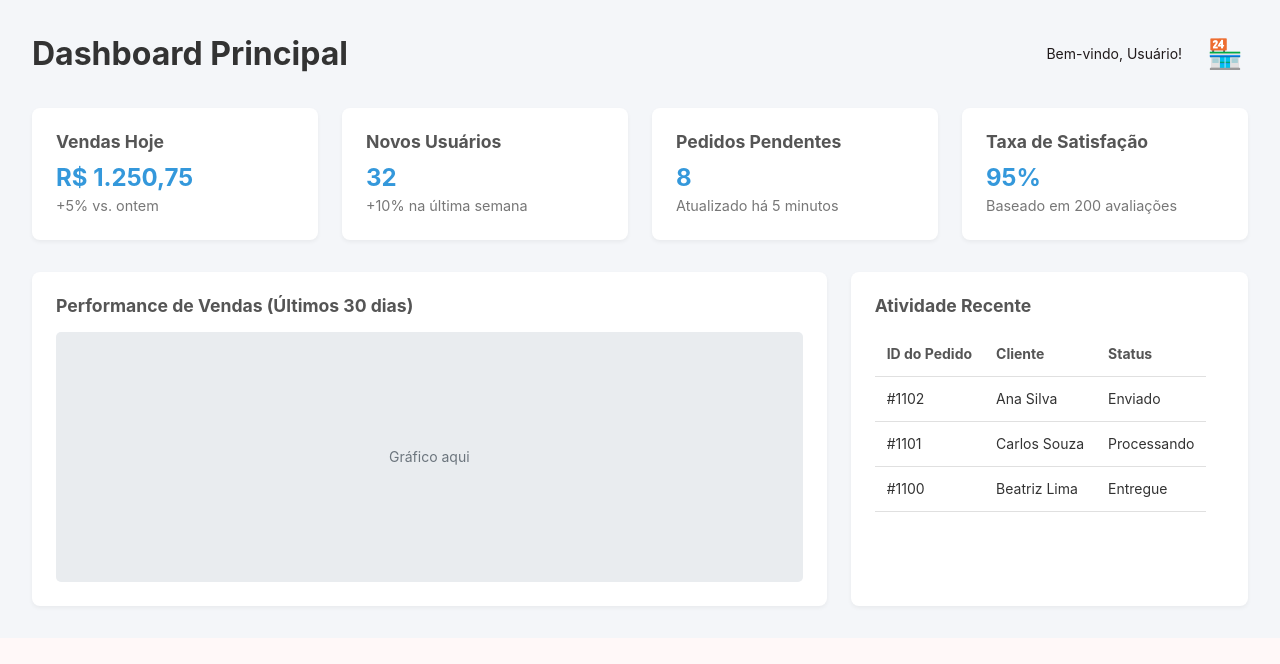
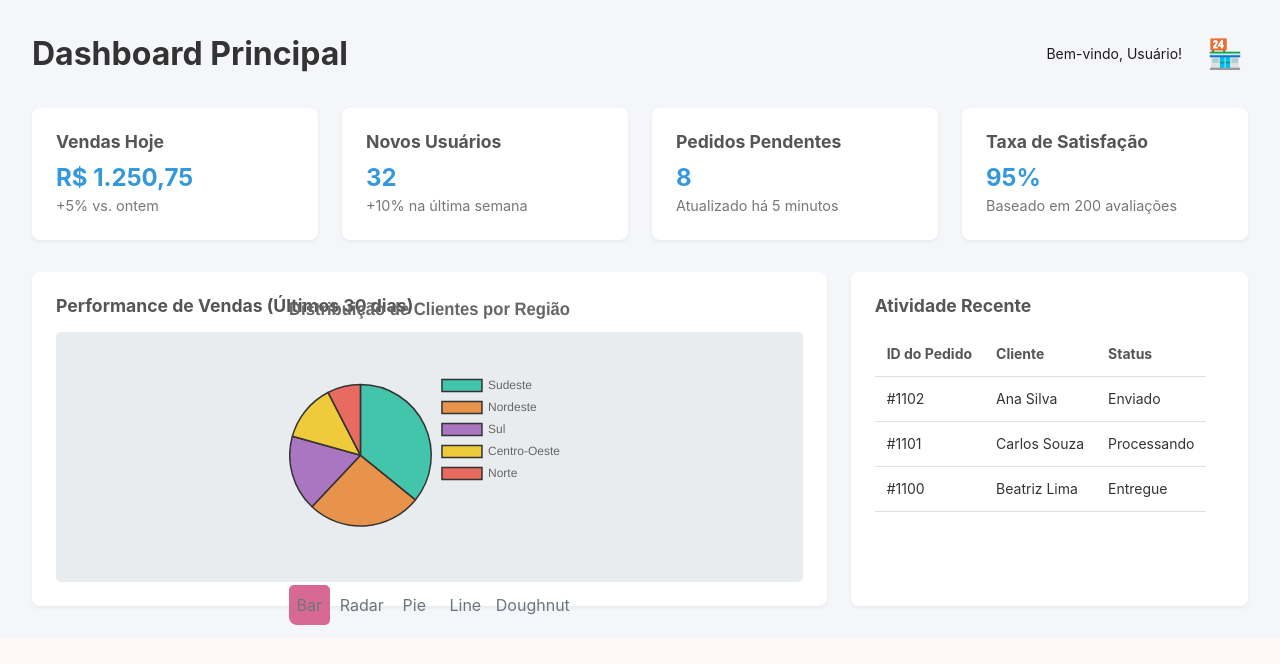
Before and after one commit to Guiiima/cart-guardian-saas-frontend, an Angular app: page / in a window 1280 px wide. Shown: the top 664 px of the page. Built offline with nearby package versions, Linux system fonts and the light colour scheme.

Commit message:
grafico adicionado

```diff
--- a/package.json
+++ b/package.json
@@ -31,6 +31,7 @@
     "@angular/platform-server": "^20.0.0",
     "@angular/router": "^20.0.0",
     "@angular/ssr": "^20.0.5",
+    "chart.js": "^4.5.0",
     "express": "^5.1.0",
     "rxjs": "~7.8.0",
     "tslib": "^2.3.0",
@@ -40,6 +41,7 @@
     "@angular/build": "^20.0.5",
     "@angular/cli": "^20.0.5",
     "@angular/compiler-cli": "^20.0.0",
+    "@types/chart.js": "^2.9.41",
     "@types/express": "^5.0.1",
     "@types/jasmine": "~5.1.0",
     "@types/node": "^20.17.19",
--- /dev/null
+++ b/src/app/components/chart-component/chart-component.html
@@ -0,0 +1,12 @@
+<div class="grafico-container">
+  <canvas id="meuGrafico"></canvas>
+  <div class="container-types">
+
+    <ul class="grafico-tipos">
+      <li *ngFor="let tipo of ['bar', 'radar', 'pie', 'line', 'doughnut']"
+        [ngClass]="{'selected': selectedType === tipo}" (click)="mudarTipoGrafico(tipo)">
+        {{ tipo | titlecase }}
+      </li>
+    </ul>
+  </div>
+</div>
--- /dev/null
+++ b/src/app/components/chart-component/chart-component.scss
@@ -0,0 +1,49 @@
+.grafico-container {
+    display: flex;
+    justify-content: left;
+    align-items: center;
+    position: relative;
+    overflow: hidden;
+    flex-direction: column;
+    border-radius: 8px;
+}
+
+#meuGrafico {
+    max-width: 100%;
+    max-height: 281px;
+}
+.container-types {
+    display: flex;
+    width: 100%;
+}
+
+.grafico-tipos {
+    display: flex;
+    gap: 10px;
+    width: 100%;
+    padding-top: 15px;
+    list-style-type: none;
+    margin: 0;
+    justify-content: center;
+}
+
+.grafico-tipos li {
+    cursor: pointer;
+    background-color: var(--cor-preto-azulado);
+    border-radius: 5px;
+    color: var(--cor-branco);
+    transition: background-color 0.3s;
+    font-size: clamp(12px, 2vw, 16px);
+    flex-grow: 1;
+    flex-basis: clamp(80px, 15%, 120px);
+    text-align: center;
+    height: clamp(30px, 4vw, 40px);
+    display: flex;
+    align-items: center;
+    justify-content: center;
+}
+
+.grafico-tipos li:hover,
+.grafico-tipos li.selected {
+    background-color: #D86894;
+}
--- /dev/null
+++ b/src/app/components/chart-component/chart-component.ts
@@ -0,0 +1,151 @@
+import { CommonModule } from '@angular/common';
+import { Component, AfterViewInit, Input, Output, EventEmitter, OnChanges, SimpleChanges } from '@angular/core';
+import {
+  Chart,
+  LinearScale,
+  BarElement,
+  CategoryScale,
+  Title,
+  Tooltip,
+  Legend,
+  BarController,
+  PointElement,
+  LineElement,
+  LineController,
+  ArcElement,
+  RadialLinearScale,
+  PieController,
+  DoughnutController,
+  RadarController
+} from 'chart.js';
+
+export interface AppChartData {
+  labels: string[];
+  datasets: any[];
+}
+
+@Component({
+  selector: 'app-chart-component',
+  standalone: true,
+  imports: [CommonModule],
+  templateUrl: './chart-component.html',
+  styleUrls: ['./chart-component.scss']
+})
+export class ChartComponentComponent implements AfterViewInit, OnChanges {
+  @Input() chartType: 'bar' | 'radar' | 'pie' | 'line' | 'doughnut' = 'bar';
+  @Input() chartData: AppChartData = { labels: [], datasets: [] };
+  @Input() chartTitle: string = 'Meu Gráfico';
+  @Input() valuePrefix: string = '';
+  @Input() valueSuffix: string = '';
+
+  @Output() onChartClick = new EventEmitter<{ label: string; value: number; index: number }>();
+
+  public selectedType: string;
+
+  private chart!: Chart;
+
+  constructor() {
+    this.selectedType = this.chartType;
+    Chart.register(
+      LinearScale, BarElement, CategoryScale, Title, Tooltip, Legend, BarController,
+      PointElement, LineElement, LineController, ArcElement, RadialLinearScale,
+      PieController, DoughnutController, RadarController
+    );
+  }
+
+  ngAfterViewInit() {
+    if (typeof window !== 'undefined') {
+      this.createChart();
+    }
+  }
+
+  ngOnChanges(changes: SimpleChanges): void {
+    if (this.chart && (changes['chartData'] || changes['chartType'])) {
+      this.selectedType = this.chartType;
+      this.createChart();
+    }
+  }
+
+  mudarTipoGrafico(type: string) {
+    if (type && ['bar', 'radar', 'pie', 'line', 'doughnut'].includes(type)) {
+      this.chartType = type as 'bar' | 'radar' | 'pie' | 'line' | 'doughnut';
+      this.selectedType = type;
+      this.createChart();
+    }
+  }
+
+  createChart() {
+    if (this.chart) {
+      this.chart.destroy();
+    }
+    const processedData = this.processChartData(this.chartData);
+    const chartConfig = this.getChartConfig(processedData);
+    this.chart = new Chart('meuGrafico', chartConfig);
+  }
+
+  private processChartData(data: AppChartData): AppChartData {
+    const genericColors = this.getGenericColors(data.labels.length);
+    data.datasets.forEach(dataset => {
+      dataset.backgroundColor = dataset.backgroundColor || genericColors;
+      dataset.borderColor = dataset.borderColor || '#333';
+      dataset.borderWidth = dataset.borderWidth ?? 1.5;
+    });
+    return data;
+  }
+
+  private getChartConfig(data: AppChartData): any {
+    const commonOptions = {
+      responsive: true,
+      maintainAspectRatio: false,
+      plugins: {
+        title: {
+          display: true,
+          text: this.chartTitle,
+          font: { size: 18, weight: 'bold' },
+          padding: { top: 10, bottom: 20 }
+        },
+        legend: { display: true, position: 'top' as const },
+        tooltip: {
+          callbacks: {
+            label: (context: any) => {
+              const value = context.raw.toLocaleString('pt-BR');
+              return `${this.valuePrefix}${value}${this.valueSuffix}`;
+            }
+          }
+        }
+      },
+      onClick: (event: any, elements: any[]) => {
+        if (elements.length > 0) {
+          const element = elements[0];
+          const index = element.index;
+          const label = data.labels[index];
+          const value = data.datasets[element.datasetIndex].data[index];
+          this.onChartClick.emit({ label, value, index });
+        }
+      }
+    };
+
+    switch (this.chartType) {
+      case 'bar':
+      case 'line':
+        return { type: this.chartType, data, options: { ...commonOptions, scales: { y: { beginAtZero: true } } } };
+      case 'pie':
+      case 'doughnut':
+        return { type: this.chartType, data, options: { ...commonOptions, plugins: { ...commonOptions.plugins, legend: { position: 'right' as const } } } };
+      case 'radar':
+        return { type: 'radar', data, options: commonOptions };
+      default:
+        throw new Error(`Tipo de gráfico não suportado: ${this.chartType}`);
+    }
+  }
+
+  private getGenericColors(count: number): string[] {
+    const colors = [
+      'rgba(52, 152, 219, 0.7)', 'rgba(46, 204, 113, 0.7)',
+      'rgba(231, 76, 60, 0.7)', 'rgba(241, 196, 15, 0.7)',
+      'rgba(155, 89, 182, 0.7)', 'rgba(26, 188, 156, 0.7)',
+      'rgba(230, 126, 34, 0.7)', 'rgba(52, 73, 94, 0.7)',
+    ];
+    return Array.from({ length: count }, (_, i) => colors[i % colors.length]);
+  }
+}
--- a/src/app/components/dashboard/dashboard.html
+++ b/src/app/components/dashboard/dashboard.html
@@ -70,7 +70,9 @@
       <div class="card chart-container">
         <h2>Performance de Vendas (Últimos 30 dias)</h2>
         <div class="placeholder-chart">
-          Gráfico aqui
+          <app-chart-component [chartType]="'pie'" [chartTitle]="'Distribuição de Clientes por Região'"
+            [chartData]="dadosDeClientes" [valueSuffix]="' clientes'">
+          </app-chart-component>
         </div>
       </div>
       <div class="card activity-table">
--- a/src/app/components/dashboard/dashboard.ts
+++ b/src/app/components/dashboard/dashboard.ts
@@ -2,10 +2,12 @@ import { CommonModule } from '@angular/common';
 import { Component, ElementRef, HostListener, Output, EventEmitter } from '@angular/core';
 import { MatDialog } from '@angular/material/dialog';
 import { Setting } from '../setting/setting';
+import { ChartData } from 'chart.js';
+import { AppChartData, ChartComponentComponent } from "../chart-component/chart-component";
 
 @Component({
   selector: 'app-dashboard',
-  imports: [CommonModule],
+  imports: [CommonModule, ChartComponentComponent],
   templateUrl: './dashboard.html',
   styleUrl: './dashboard.scss'
 })
@@ -25,6 +27,21 @@ export class Dashboard {
       data: { mensagem: 'Olá do pai!' }
     });
   }
+    public dadosDeClientes: AppChartData = {
+    labels: ['Sudeste', 'Nordeste', 'Sul', 'Centro-Oeste', 'Norte'],
+    datasets: [{
+      label: 'Clientes por Região',
+      data: [850, 620, 410, 310, 180],
+      // Cores diferentes para o gráfico de pizza
+      backgroundColor: [
+        'rgba(26, 188, 156, 0.8)',
+        'rgba(230, 126, 34, 0.8)',
+        'rgba(155, 89, 182, 0.8)',
+        'rgba(241, 196, 15, 0.8)',
+        'rgba(231, 76, 60, 0.8)'
+      ]
+    }]
+  };
   @HostListener('document:click', ['$event'])
   onDocumentClick(event: MouseEvent): void {
     if (!this.elementRef.nativeElement.contains(event.target) && this.isDropdownOpen) {
```
Also changed, not shown: 1 other file (tests, documents, lock files or other folders).
